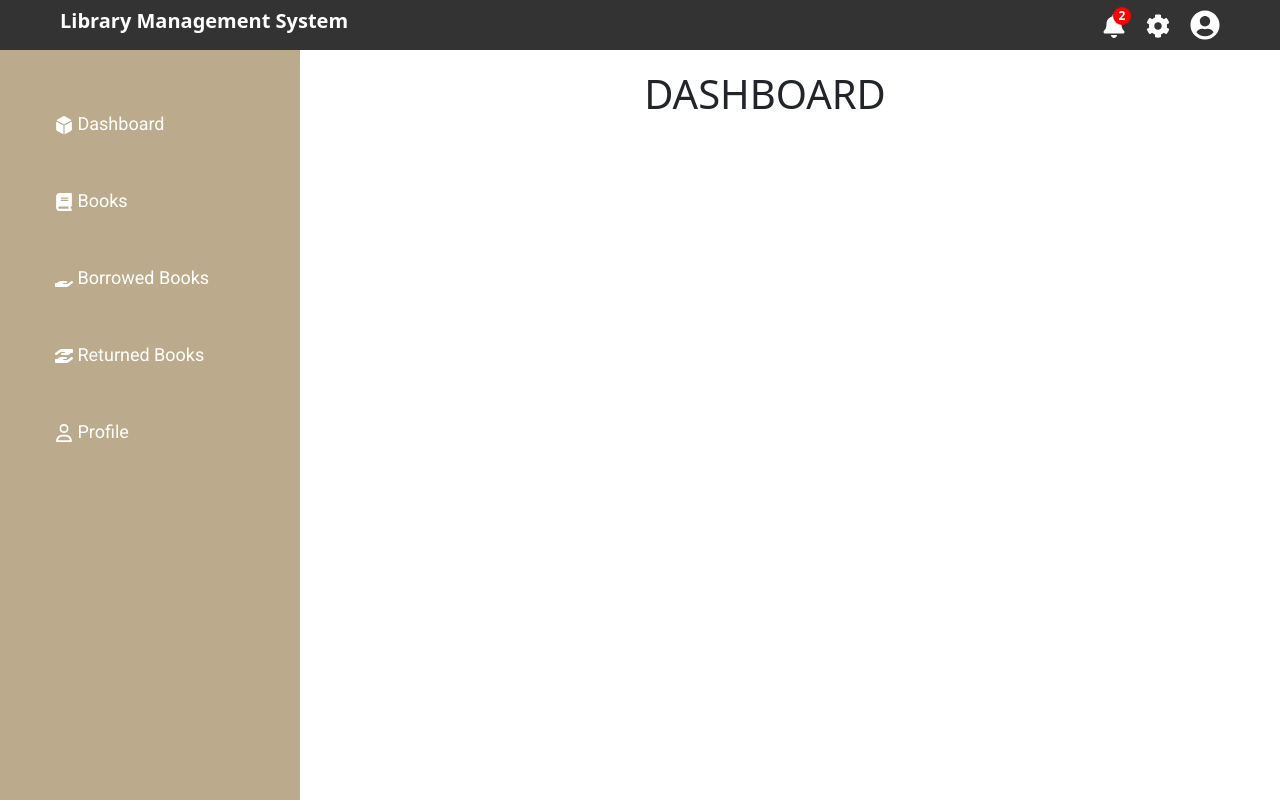
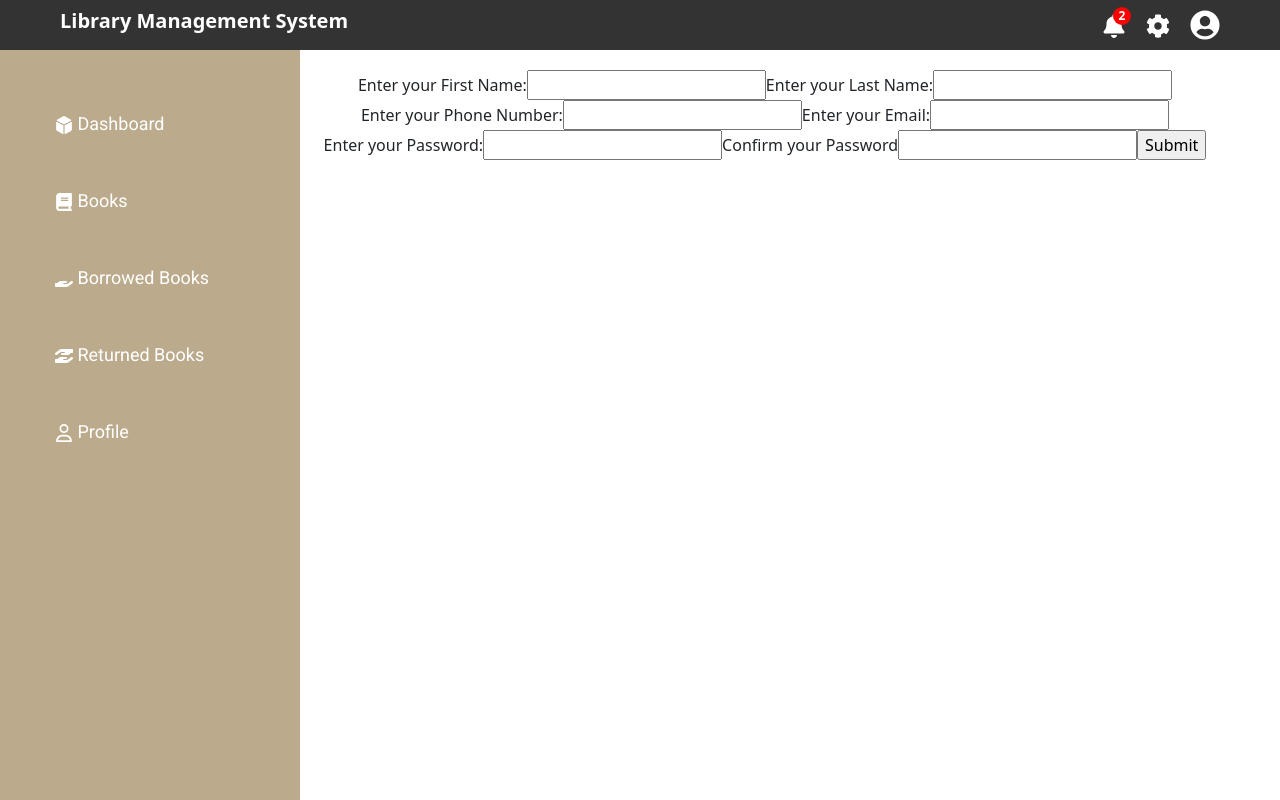
Before and after one commit to RubyDEAD/lms, a React (Create React App) app: page / in a window 1280 px wide. Built offline with nearby package versions, Linux system fonts and the light colour scheme.

Commit message:
CHANGED SIGN IN TO SIGN UP

```diff
--- a/src/App.js
+++ b/src/App.js
@@ -8,7 +8,7 @@ import BorrowedBooks from './components/BorrowedBooks';
 import AddBook from './components/AddBook';
 import Profile from './components/profile';
 import Topbar from './components/topbar';
-import SignInPage from './pages/sign_in_page';
+import SignUpPage from './pages/signup_page';
 
 function App() {
   const location = useLocation();
@@ -24,8 +24,8 @@ function App() {
         {!noDesignRoutes.includes(location.pathname) ? (
           <div style={{ marginLeft: '250px', padding: '20px', flex: 1 }}>
             <Routes>
-              <Route path="/" element={<Dashboard />} />
-              <Route path="/sign-in" element={<SignInPage />} />
+              <Route path="/" element={<SignUpPage />} />
+              <Route path="/dashboard" element={<Dashboard />} />
               <Route path="/books" element={<Books />} />
               <Route path="/borrowed-books" element={<BorrowedBooks />} />
               <Route path="/add-book" element={<AddBook />} />
@@ -34,7 +34,7 @@ function App() {
           </div>
         ) : (
           <Routes>
-            <Route path="/sign-in" element={<SignInPage />} />
+              <Route path="/" element={<SignUpPage />} />
           </Routes>
         )}
       </div>
--- a/src/pages/sign_in_page.jsx
+++ b/src/pages/signup_page.jsx
@@ -3,7 +3,7 @@ import 'bootstrap/dist/css/bootstrap.min.css';
 import { useState } from 'react';
 import axios from "axios";
 
-function SignInPage() {
+function SignUpPage() {
   const API_URL = "http://localhost:8081/query";
 
   const [inputs, setInputs] = useState({
@@ -142,4 +142,4 @@ function SignInPage() {
 }
 
 
-export default SignInPage;
+export default SignUpPage;
```
